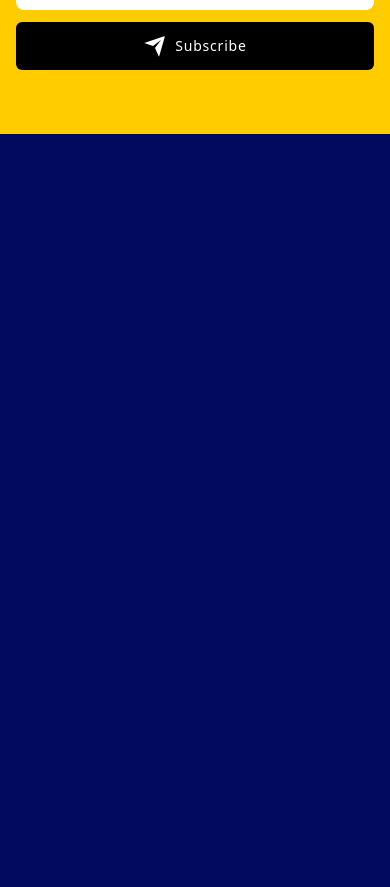
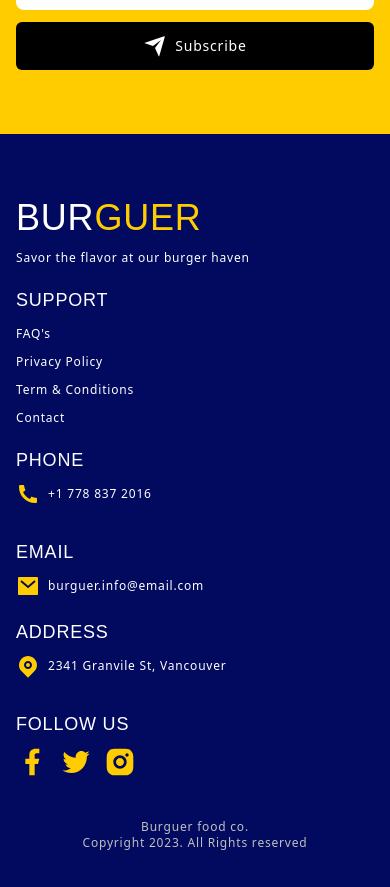
Before and after one commit to renatumb/burguer-react-tailwind, a React (Vite) app: page / in a window 390 px wide. Shown: the part 9698-10585 px from the top of the page. Before the commit the page ends 9832 px from the top, so only its background shows below. Built offline with nearby package versions, Linux system fonts and the light colour scheme.

Commit message:
Footer delopment

```diff
--- a/src/components/Footer.tsx
+++ b/src/components/Footer.tsx
@@ -1,5 +1,73 @@
-export default function Footer(){
-    return(
-        <footer></footer>
+import {RiFacebookFill, RiInstagramFill, RiMailFill, RiMapPinFill, RiPhoneFill, RiTwitterFill} from "@remixicon/react";
+
+export default function Footer() {
+    return (
+        <footer>
+            <section id={"footer"}>
+                <div className="container">
+                    <ul className="grid grid-cols-1 items-start gap-5 pb-5 md:grid-cols-2 lg:grid-cols-4">
+                        <li>
+                            <div className="space-y-3">
+                                <a className="text-4xl font-oswald uppercase">
+                                    Bur<span className="text-secondaryColor">guer</span>
+                                </a>
+                                <p className="text-xs">Savor the flavor at our burger haven</p>
+                            </div>
+                        </li>
+
+                        <li>
+                            <div className="flex flex-col gap-3">
+                                <h3 className="text-lg uppercase font-oswald">Support</h3>
+                                <a className="text-xs hover:text-secondaryColor">FAQ's</a>
+                                <a className="text-xs hover:text-secondaryColor">Privacy Policy</a>
+                                <a className="text-xs hover:text-secondaryColor">Term & Conditions</a>
+                                <a className="text-xs hover:text-secondaryColor">Contact</a>
+                            </div>
+                        </li>
+
+                        <li className="space-y-8">
+                            <div className="space-y-2">
+                                <h3 className="text-lg uppercase font-oswald">Phone</h3>
+                                <p className="flex items-center gap-2 text-xs">
+                                    <RiPhoneFill className="size-6 text-secondaryColor"></RiPhoneFill>
+                                    +1 778 837 2016
+                                </p>
+                            </div>
+
+                            <div className="space-y-2">
+                                <h3 className="text-lg uppercase font-oswald">Email</h3>
+                                <p className="flex items-center gap-2 text-xs">
+                                    <RiMailFill className="size-6 text-secondaryColor"></RiMailFill>
+                                    burguer.info@email.com
+                                </p>
+                            </div>
+                        </li>
+                        { /* */}
+                        <li className="space-y-8">
+                            <div className="space-y-2">
+                                <h3 className="text-lg uppercase font-oswald">Address</h3>
+                                <p className="flex items-center gap-2 text-xs">
+                                    <RiMapPinFill className="size-6 text-secondaryColor"></RiMapPinFill>
+                                    2341 Granvile St, Vancouver
+                                </p>
+                            </div>
+                            {/* */}
+                            <div className="space-y-2">
+                                <h3 className="text-lg uppercase font-oswald">Follow us</h3>
+                                <div className="space-x-3 flex">
+                                    <RiFacebookFill className="size-8 text-secondaryColor hover:-translate-y-1 ease-in duration-200"></RiFacebookFill>
+                                    <RiTwitterFill className="size-8 text-secondaryColor hover:-translate-y-1 ease-in duration-200"></RiTwitterFill>
+                                    <RiInstagramFill className="size-8 text-secondaryColor hover:-translate-y-1 ease-in duration-200"></RiInstagramFill>
+                                </div>
+                            </div>
+                        </li>
+                    </ul>
+                    <div className="flex flex-col items-center border-t border-primaryColor py-5 md:flex-row md:justify-center">
+                        <p className="paragraph">Burguer food co.</p>
+                        <p className="paragraph">Copyright 2023. All Rights reserved</p>
+                    </div>
+                </div>
+            </section>
+        </footer>
     )
 }
```
